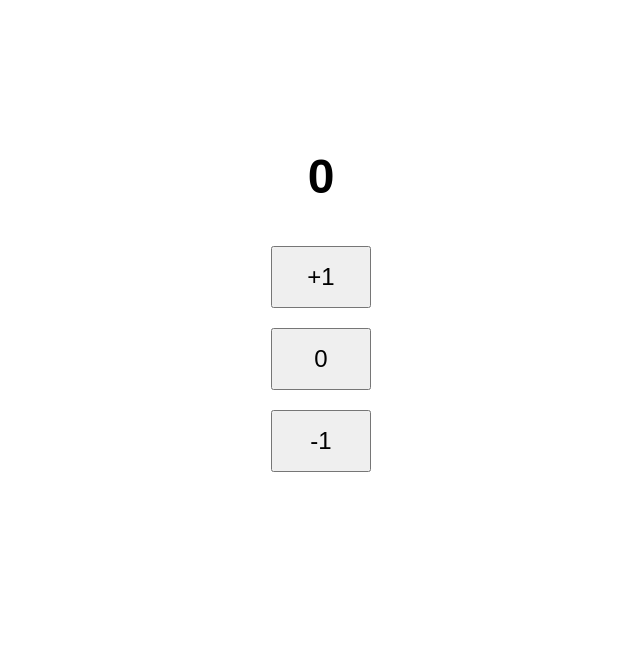
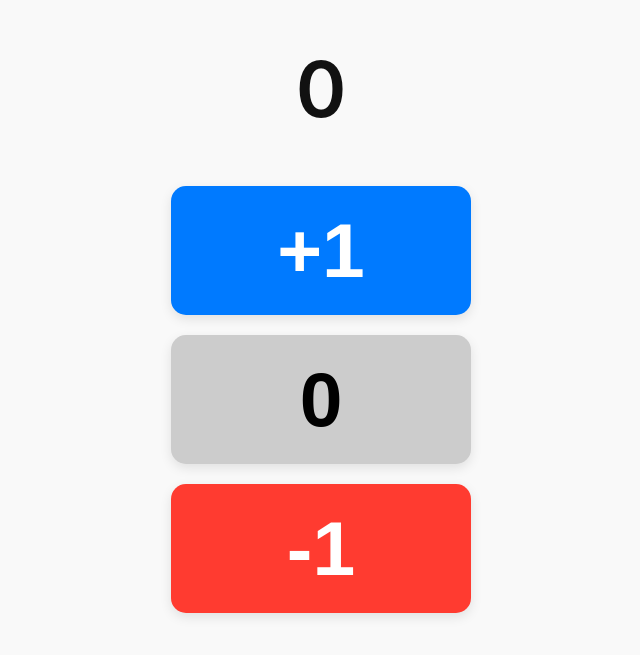
Before and after one commit to cswlim/blackjack-counter, a website: page public/index.html in a window 1280 px wide. Shown: the part 109-764 px from the top of the page, without its empty margins (319-959 px from the left). Drawn offline with Linux system fonts and the light colour scheme.

Commit message:
Update index.html
added scaling buttons and modern look

```diff
--- a/public/index.html
+++ b/public/index.html
@@ -1,33 +1,72 @@
 <!DOCTYPE html>
 <html lang="en">
 <head>
-  <meta charset="UTF-8">
+  <meta charset="UTF-8" />
+  <meta name="viewport" content="width=device-width, initial-scale=1.0"/>
   <title>Blackjack Counter</title>
   <style>
+    :root {
+      --bg: #f9f9f9;
+      --text: #111;
+      --accent: #007aff; /* iOS Blue */
+      --shadow: rgba(0, 0, 0, 0.1);
+    }
+
     body {
+      margin: 0;
+      background: var(--bg);
+      color: var(--text);
+      font-family: -apple-system, BlinkMacSystemFont, "Segoe UI", Roboto, Helvetica, Arial, sans-serif;
       display: flex;
       flex-direction: column;
       align-items: center;
       justify-content: center;
       height: 100vh;
-      font-family: sans-serif;
+      text-align: center;
+      padding: 1rem;
     }
-    button {
-      width: 100px;
-      padding: 15px;
-      margin: 10px;
-      font-size: 24px;
+
+    h1 {
+      font-size: 6vw;
+      margin-bottom: 5vh;
+      font-weight: 600;
     }
-    h1 {
-      font-size: 48px;
+
+    .button {
+      width: 80vw;
+      max-width: 300px;
+      padding: 20px;
+      margin: 10px 0;
+      font-size: 6vw;
+      max-font-size: 30px;
+      font-weight: 600;
+      color: white;
+      border: none;
+      border-radius: 15px;
+      background: var(--accent);
+      box-shadow: 0 4px 12px var(--shadow);
+      transition: transform 0.1s ease;
+    }
+
+    .button:active {
+      transform: scale(0.97);
+    }
+
+    .zero {
+      background: #ccc;
+      color: #000;
+    }
+
+    .minus {
+      background: #ff3b30;
     }
   </style>
 </head>
 <body>
   <h1 id="count">0</h1>
-  <button onclick="sendUpdate(1)">+1</button>
-  <button onclick="sendUpdate(0)">0</button>
-  <button onclick="sendUpdate(-1)">-1</button>
+  <button class="button plus" onclick="sendUpdate(1)">+1</button>
+  <button class="button zero" onclick="sendUpdate(0)">0</button>
+  <button class="button minus" onclick="sendUpdate(-1)">-1</button>
 
   <script>
     let ws = new WebSocket("wss://" + location.host + "/ws");
```
